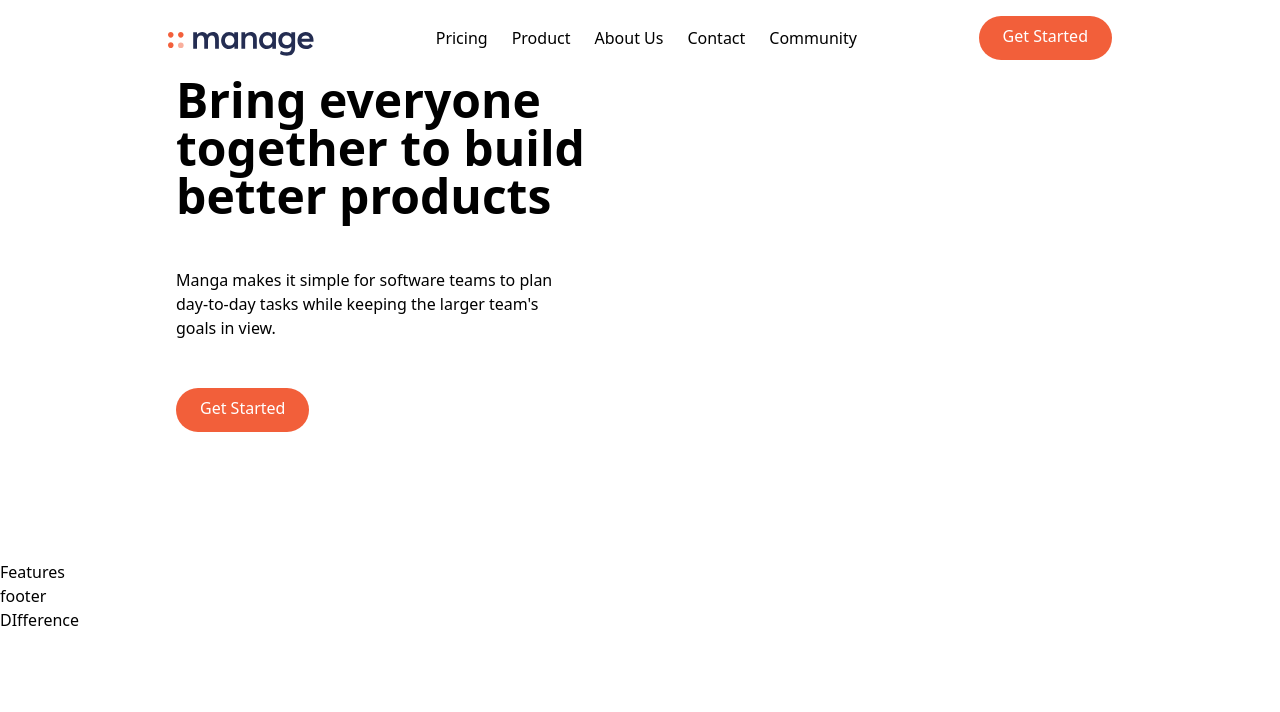
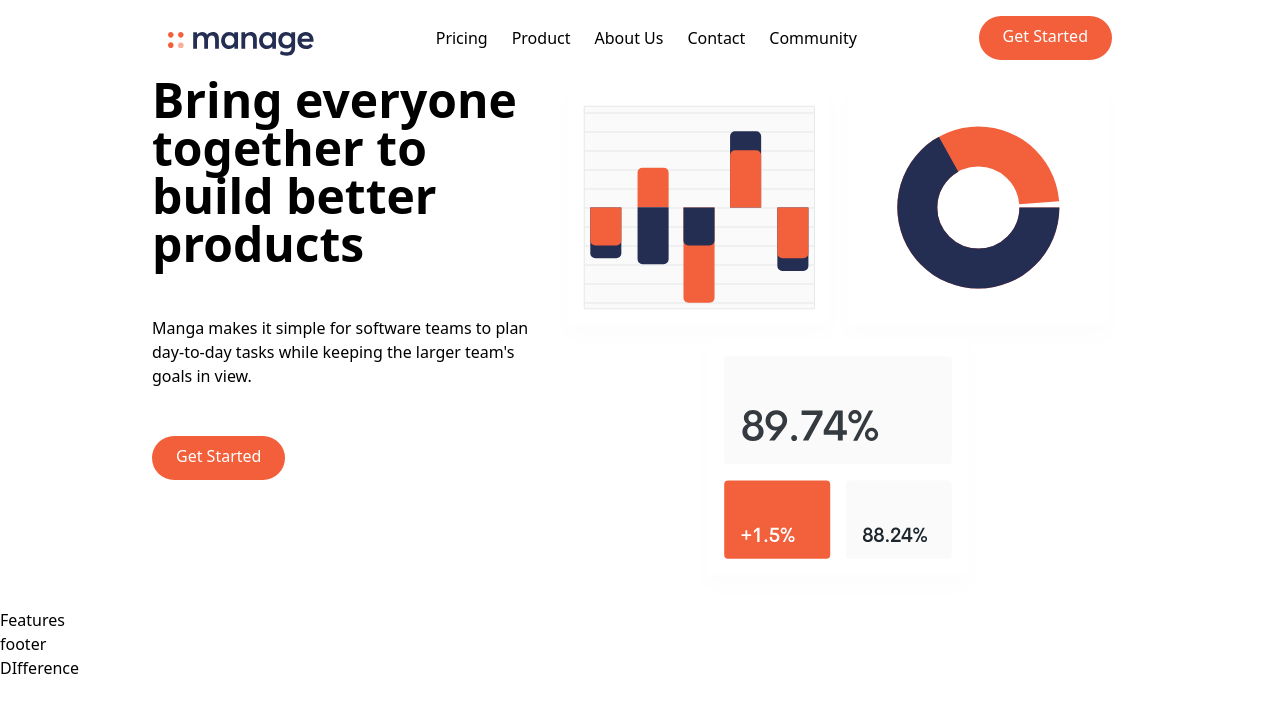
Before and after one commit to Saber1Y/MANGA-, a React (Vite) app: page / in a window 1280 px wide. Shown: the top 712 px of the page. Built offline with nearby package versions, Linux system fonts and the light colour scheme.

Commit message:
UPDATE: Header Component Created

```diff
--- a/src/components/Heading/Heading.jsx
+++ b/src/components/Heading/Heading.jsx
@@ -1,15 +1,19 @@
 import React from 'react';
 import Subheading from '../../container/subheading/Subheading';
+import Illustration from '../../assets/illustration-intro.svg';
 
 const Heading = () => {
   return (
-    <div>
+    <>
+      <div className="container flex flex-col-reverse items-center mx-auto  md:space-y-0 md:flex-row">
         <Subheading
           title="Bring everyone together to build better products"
           paragraph="Manga makes it simple for software teams to plan day-to-day tasks while keeping the larger team's goals in view."
           btn="Get Started"
         />
+        <img src={Illustration} alt="" />
       </div>
+    </>
   );
 }
 
--- a/src/components/features/Features.jsx
+++ b/src/components/features/Features.jsx
@@ -1,4 +1,6 @@
 import React from 'react'
+import Subheading  from '../../container/subheading/Subheading'
+
 
 const Features = () => {
   return (
--- a/src/container/subheading/Subheading.jsx
+++ b/src/container/subheading/Subheading.jsx
@@ -1,8 +1,7 @@
 import React from 'react';
 
-const Subheading = ({ title, paragraph, btn }) => {
+const Subheading = ({ title, paragraph, btn, src }) => {
   return (
-    <div className="container flex flex-col-reverse items-center px-6 mx-auto md:space-y-10 md:space-y-0 md:flex-row">
     <div className="flex flex-col mb-32 space-y-12 md:w-1/2">
       <h1 className="max-w-md text-4xl font-bold text-center md:text-5xl md:text-left">
         {title}
@@ -18,7 +17,7 @@ const Subheading = ({ title, paragraph, btn }) => {
           {btn}
         </a>
       </div>
-      </div>
+
     </div>
   );
 }
```
Lines whose indentation alone changed are shown as unchanged.
